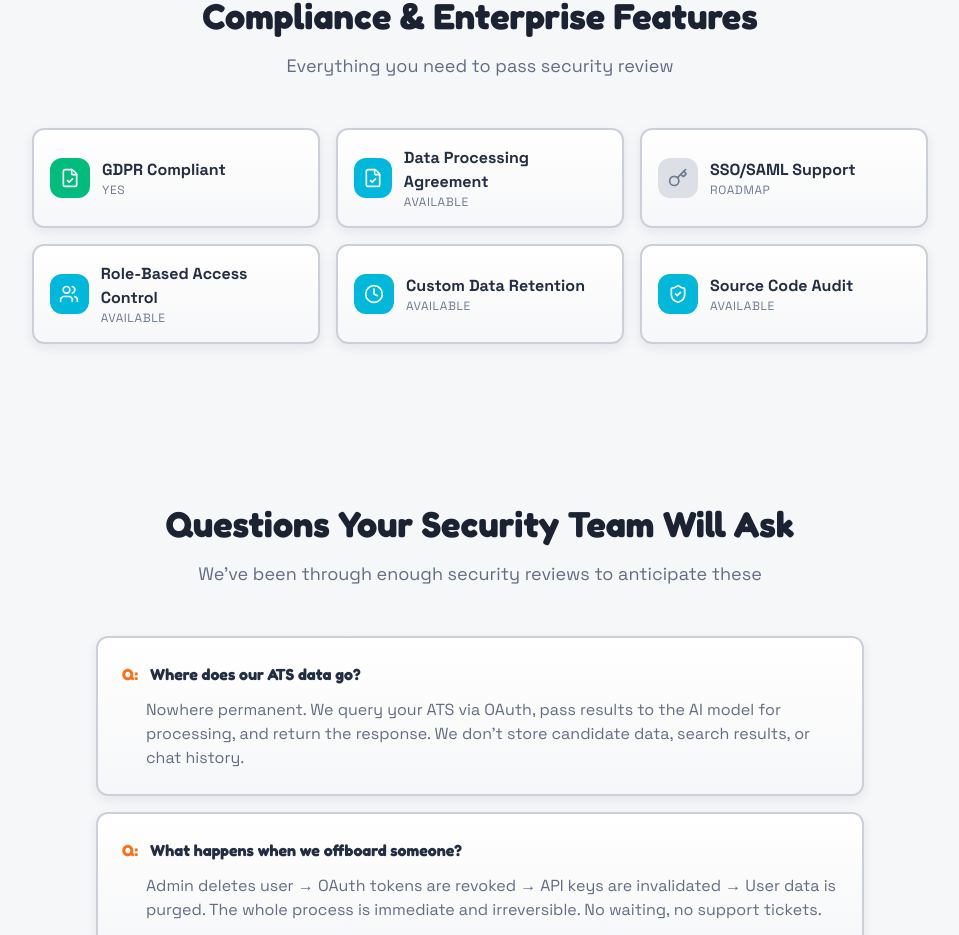
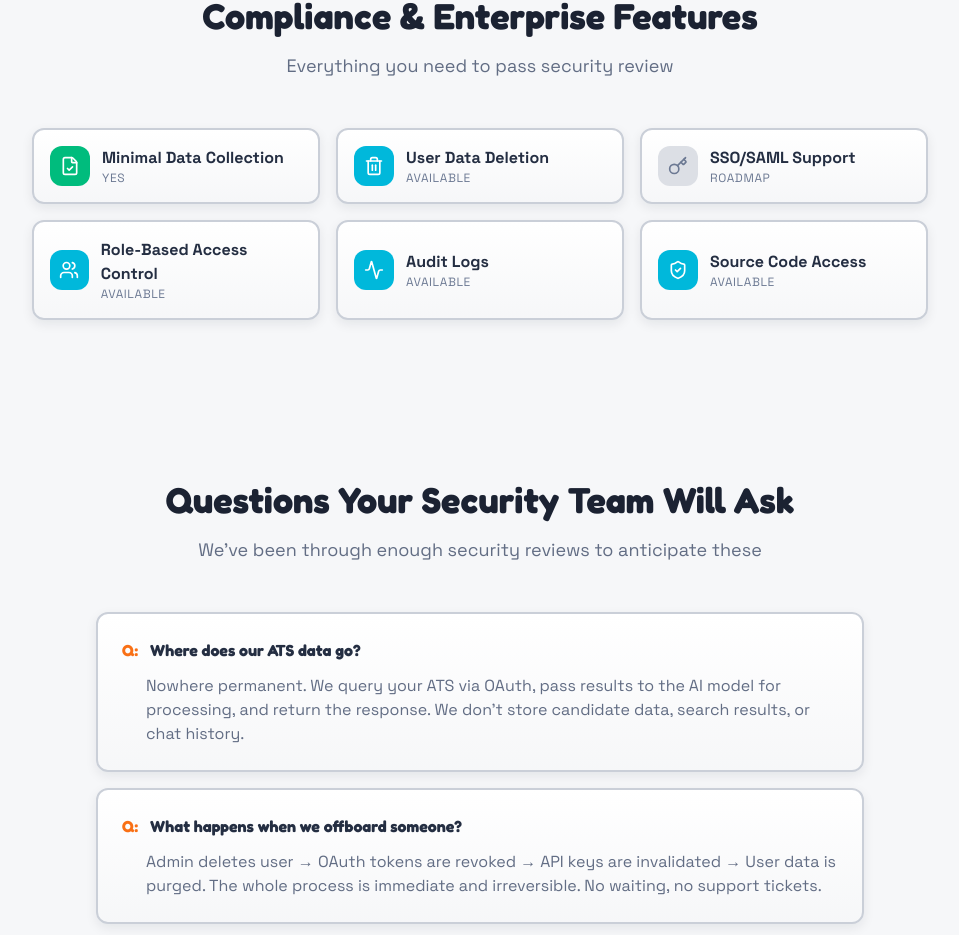
Before and after one commit to kimjune01/skilldex, a React (Vite) app in the folder apps/web/: page /for-it in a window 1280 px wide. Shown: the part 2491-3426 px from the top of the page, without its empty margins (160-1119 px from the left). Built offline with nearby package versions, Linux system fonts and the light colour scheme; no server answers.

Commit message:
Remove premature GDPR compliance claim, list actual features instead
🤖 Generated with [Claude Code](https://claude.com/claude-code)

Co-Authored-By: Claude Opus 4.5 <noreply@anthropic.com>

```diff
--- a/apps/web/src/pages/ForIT.tsx
+++ b/apps/web/src/pages/ForIT.tsx
@@ -3,7 +3,6 @@
  *
  * Landing page targeted at IT professionals addressing common B2B SaaS concerns:
  * - Data security and ephemerality
- * - Compliance (GDPR)
  * - Control and visibility
  * - Easy deployment and offboarding
  */
@@ -63,12 +62,12 @@ const securityFeatures = [
 ];
 
 const complianceItems = [
-  { label: 'GDPR Compliant', status: 'certified', icon: FileCheck },
-  { label: 'Data Processing Agreement', status: 'available', icon: FileCheck },
+  { label: 'Minimal Data Collection', status: 'certified', icon: FileCheck },
+  { label: 'User Data Deletion', status: 'available', icon: Trash2 },
   { label: 'SSO/SAML Support', status: 'roadmap', icon: Key },
   { label: 'Role-Based Access Control', status: 'available', icon: Users },
-  { label: 'Custom Data Retention', status: 'available', icon: Clock },
-  { label: 'Source Code Audit', status: 'available', icon: ShieldCheck },
+  { label: 'Audit Logs', status: 'available', icon: Activity },
+  { label: 'Source Code Access', status: 'available', icon: ShieldCheck },
 ];
 
 const dataFlowSteps = [
```
